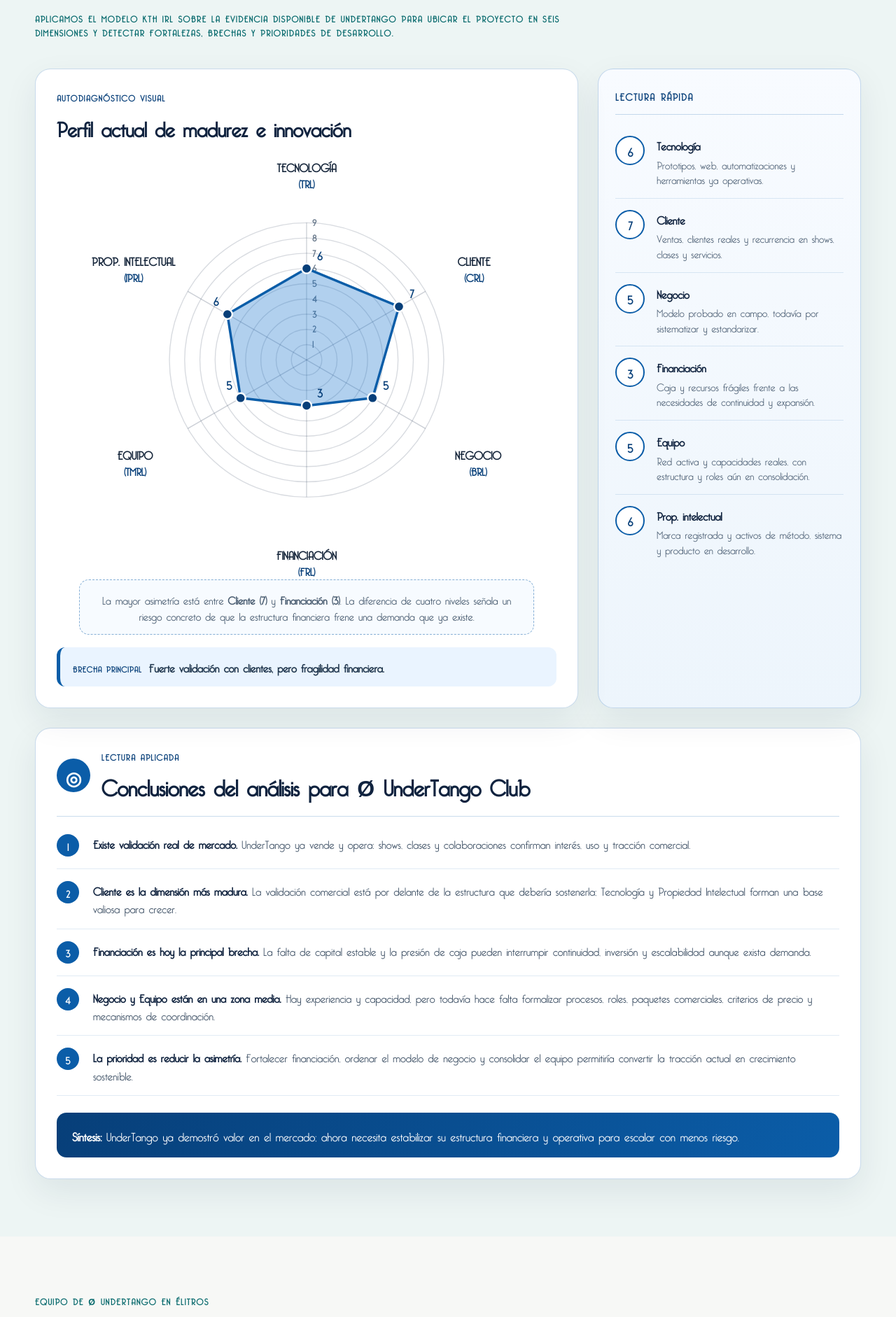
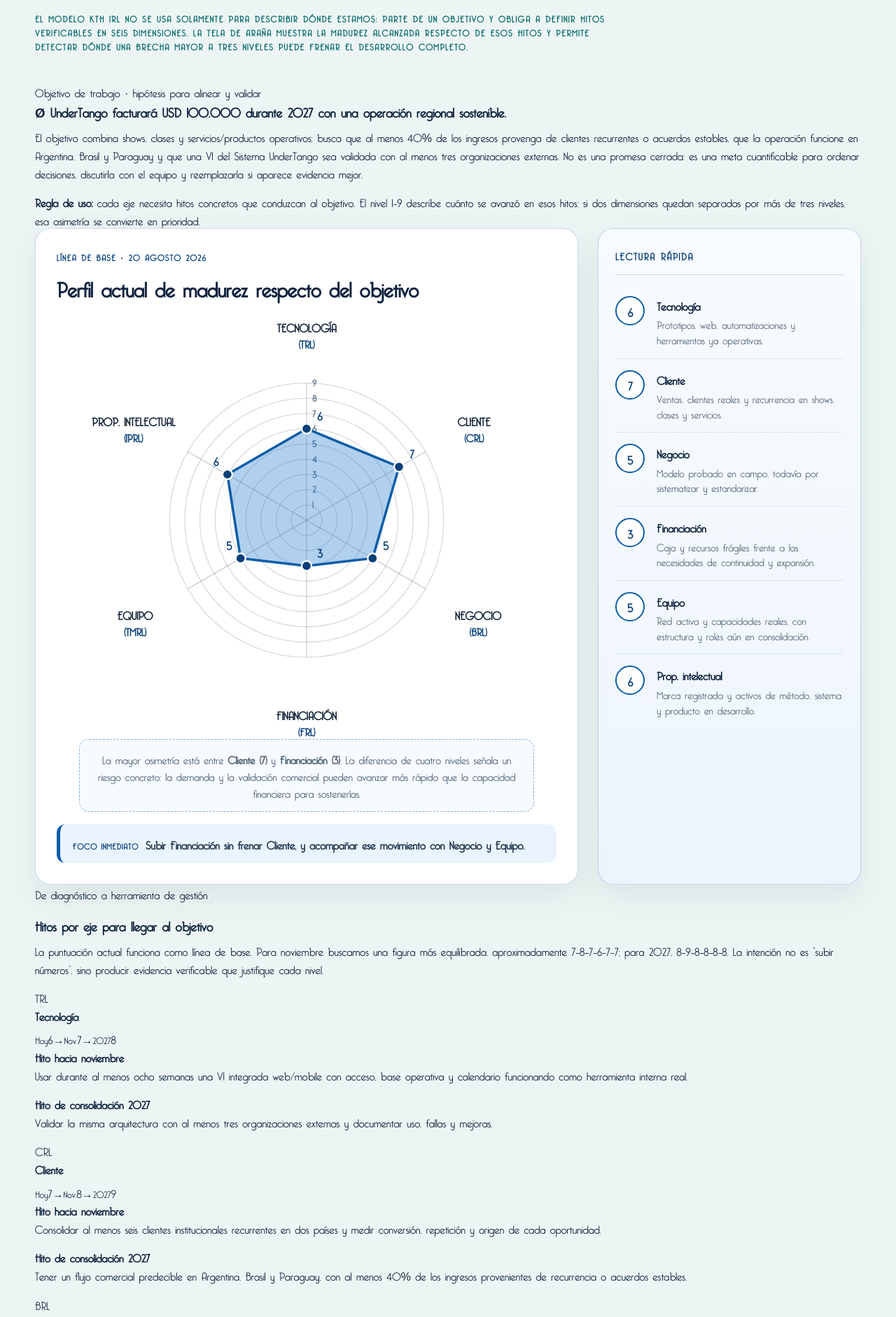
Before and after one commit to O-UnderTango-Club/UnderTangoWEBNextJS, a Next.js app: page /elitros in a window 1280 px wide. Shown: the part 1898-3780 px from the top of the page at 70% size. Built offline with nearby package versions, Linux system fonts and the light colour scheme.

Commit message:
ÉLITROS: convertir KTH IRL en roadmap con objetivo e hitos

```diff
--- a/app/elitros/page.tsx
+++ b/app/elitros/page.tsx
@@ -57,6 +57,75 @@
     title: "Prop. intelectual",
     value: 6,
     summary: "Marca registrada y activos de método, sistema y producto en desarrollo.",
+  },
+] as const;
+
+const roadmapMilestones = [
+  {
+    code: "TRL",
+    title: "Tecnología",
+    current: 6,
+    november: 7,
+    target: 8,
+    novemberMilestone:
+      "Usar durante al menos ocho semanas una V1 integrada web/mobile con acceso, base operativa y calendario funcionando como herramienta interna real.",
+    targetMilestone:
+      "Validar la misma arquitectura con al menos tres organizaciones externas y documentar uso, fallas y mejoras.",
+  },
+  {
+    code: "CRL",
+    title: "Cliente",
+    current: 7,
+    november: 8,
+    target: 9,
+    novemberMilestone:
+      "Consolidar al menos seis clientes institucionales recurrentes en dos países y medir conversión, repetición y origen de cada oportunidad.",
+    targetMilestone:
+      "Tener un flujo comercial predecible en Argentina, Brasil y Paraguay, con al menos 40% de los ingresos provenientes de recurrencia o acuerdos estables.",
+  },
+  {
+    code: "BRL",
+    title: "Negocio",
+    current: 5,
+    november: 7,
+    target: 8,
+    novemberMilestone:
+      "Estandarizar tres ofertas vendibles con precio mínimo, costos, margen, alcance y variables claras; registrar el pipeline comercial en un único sistema.",
+    targetMilestone:
+      "Demostrar economía unitaria positiva y un mecanismo comercial replicable que no dependa exclusivamente de la venta personal del fundador.",
+  },
+  {
+    code: "FRL",
+    title: "Financiación",
+    current: 3,
+    november: 6,
+    target: 8,
+    novemberMilestone:
+      "Operar con flujo de caja semanal, calendario completo de obligaciones y una reserva equivalente a un mes de costos operativos críticos.",
+    targetMilestone:
+      "Sostener tres meses de capital de trabajo y dejar de utilizar deuda de emergencia para financiar la operación cotidiana.",
+  },
+  {
+    code: "TMRL",
+    title: "Equipo",
+    current: 5,
+    november: 7,
+    target: 8,
+    novemberMilestone:
+      "Definir roles, responsables y suplencias del núcleo Pablo–Ale–Maxi y de la producción artística, con una rutina de coordinación y reglas de remuneración documentadas.",
+    targetMilestone:
+      "Lograr que las operaciones críticas puedan ejecutarse con procesos documentados, responsables claros y una red estable de reemplazos sin depender de una sola persona.",
+  },
+  {
+    code: "IPRL",
+    title: "Prop. intelectual",
+    current: 6,
+    november: 7,
+    target: 8,
+    novemberMilestone:
+      "Inventariar marca, contenidos, software y método; ordenar titularidad y licencias y realizar una revisión de antecedentes y estrategia de protección del Sistema UnderTango.",
+    targetMilestone:
+      "Aplicar una estrategia de protección y licenciamiento coherente en los mercados prioritarios y convertir los activos diferenciales en acuerdos utilizables comercialmente.",
   },
 ] as const;
 
@@ -156,17 +225,35 @@
         <div className="elitros-shell">
           <div className="elitros-section-heading elitros-class-heading">
             <p>Clase 2 · Madurez de la innovación</p>
-            <h2 id="clase-2-title">De la idea al mercado: diagnóstico de madurez de Ø UnderTango Club</h2>
+            <h2 id="clase-2-title">De la idea al mercado: diagnóstico y hoja de ruta de Ø UnderTango Club</h2>
             <p className="elitros-lede">
-              Aplicamos el modelo KTH IRL sobre la evidencia disponible de UnderTango para ubicar el proyecto en seis
-              dimensiones y detectar fortalezas, brechas y prioridades de desarrollo.
+              El modelo KTH IRL no se usa solamente para describir dónde estamos: parte de un objetivo y obliga a
+              definir hitos verificables en seis dimensiones. La tela de araña muestra la madurez alcanzada respecto de
+              esos hitos y permite detectar dónde una brecha mayor a tres niveles puede frenar el desarrollo completo.
             </p>
+          </div>
+
+          <div className="elitros-objective-card" aria-labelledby="objetivo-kth-title">
+            <div className="elitros-objective-label">Objetivo de trabajo · hipótesis para alinear y validar</div>
+            <h3 id="objetivo-kth-title">Ø UnderTango facturará USD 100.000 durante 2027 con una operación regional sostenible.</h3>
+            <p>
+              El objetivo combina shows, clases y servicios/productos operativos; busca que al menos 40% de los
+              ingresos provenga de clientes recurrentes o acuerdos estables, que la operación funcione en Argentina,
+              Brasil y Paraguay y que una V1 del Sistema UnderTango sea validada con al menos tres organizaciones
+              externas. No es una promesa cerrada: es una meta cuantificable para ordenar decisiones, discutirla con el
+              equipo y reemplazarla si aparece evidencia mejor.
+            </p>
+            <div className="elitros-objective-principle">
+              <strong>Regla de uso:</strong> cada eje necesita hitos concretos que conduzcan al objetivo. El nivel 1–9
+              describe cuánto se avanzó en esos hitos; si dos dimensiones quedan separadas por más de tres niveles,
+              esa asimetría se convierte en prioridad.
+            </div>
           </div>
 
           <div className="elitros-maturity-board">
             <div className="elitros-radar-column">
-              <div className="elitros-visual-label">Autodiagnóstico visual</div>
-              <h3>Perfil actual de madurez e innovación</h3>
+              <div className="elitros-visual-label">Línea de base · 20 agosto 2026</div>
+              <h3>Perfil actual de madurez respecto del objetivo</h3>
 
               <figure className="elitros-radar-figure" aria-labelledby="radar-caption">
                 <svg viewBox="0 0 600 525" role="img" aria-label="Radar KTH IRL de UnderTango Club: Tecnología 6, Cliente 7, Negocio 5, Financiación 3, Equipo 5 y Propiedad Intelectual 6">
@@ -234,14 +321,14 @@
                 </svg>
                 <figcaption id="radar-caption">
                   La mayor asimetría está entre <strong>Cliente (7)</strong> y <strong>Financiación (3)</strong>. La
-                  diferencia de cuatro niveles señala un riesgo concreto de que la estructura financiera frene una
-                  demanda que ya existe.
+                  diferencia de cuatro niveles señala un riesgo concreto: la demanda y la validación comercial pueden
+                  avanzar más rápido que la capacidad financiera para sostenerlas.
                 </figcaption>
               </figure>
 
               <div className="elitros-gap-callout">
-                <span>Brecha principal</span>
-                <strong>Fuerte validación con clientes, pero fragilidad financiera.</strong>
+                <span>Foco inmediato</span>
+                <strong>Subir Financiación sin frenar Cliente, y acompañar ese movimiento con Negocio y Equipo.</strong>
               </div>
             </div>
 
@@ -257,6 +344,52 @@
                 </div>
               ))}
             </aside>
+          </div>
+
+          <div className="elitros-roadmap" aria-labelledby="hitos-title">
+            <div className="elitros-roadmap-heading">
+              <p>De diagnóstico a herramienta de gestión</p>
+              <h3 id="hitos-title">Hitos por eje para llegar al objetivo</h3>
+              <p>
+                La puntuación actual funciona como línea de base. Para noviembre buscamos una figura más equilibrada,
+                aproximadamente 7–8–7–6–7–7; para 2027, 8–9–8–8–8–8. La intención no es “subir números”, sino producir
+                evidencia verificable que justifique cada nivel.
+              </p>
+            </div>
+
+            <div className="elitros-roadmap-grid">
+              {roadmapMilestones.map((milestone) => (
+                <article className="elitros-milestone-card" key={milestone.code}>
+                  <div className="elitros-milestone-top">
+                    <div>
+                      <span>{milestone.code}</span>
+                      <h4>{milestone.title}</h4>
+                    </div>
+                    <div className="elitros-level-path" aria-label={`${milestone.title}: nivel actual ${milestone.current}, objetivo noviembre ${milestone.november}, objetivo 2027 ${milestone.target}`}>
+                      <span><small>Hoy</small>{milestone.current}</span>
+                      <b>→</b>
+                      <span><small>Nov.</small>{milestone.november}</span>
+                      <b>→</b>
+                      <span><small>2027</small>{milestone.target}</span>
+                    </div>
+                  </div>
+                  <div className="elitros-milestone-step">
+                    <strong>Hito hacia noviembre</strong>
+                    <p>{milestone.novemberMilestone}</p>
+                  </div>
+                  <div className="elitros-milestone-step elitros-milestone-target">
+                    <strong>Hito de consolidación 2027</strong>
+                    <p>{milestone.targetMilestone}</p>
+                  </div>
+                </article>
+              ))}
+            </div>
+
+            <div className="elitros-alignment-note">
+              <strong>Trabajo de equipo:</strong> estos hitos quedan deliberadamente abiertos a revisión. Pablo, Ale y
+              Maxi los irán contrastando con evidencia real y usándolos para alinear qué construir, qué vender, qué
+              financiar y qué proteger rumbo a la presentación final de ÉLITROS en noviembre.
+            </div>
           </div>
 
           <div className="elitros-conclusions" aria-labelledby="conclusiones-title">
@@ -280,8 +413,9 @@
             </div>
 
             <div className="elitros-synthesis">
-              <strong>Síntesis:</strong> UnderTango ya demostró valor en el mercado; ahora necesita estabilizar su
-              estructura financiera y operativa para escalar con menos riesgo.
+              <strong>Síntesis:</strong> UnderTango ya demostró valor en el mercado. El trabajo de esta herramienta es
+              convertir ese valor en una secuencia de hitos coordinados para que cliente, tecnología, negocio,
+              financiación, equipo y propiedad intelectual maduren sin dejar brechas que bloqueen el crecimiento.
             </div>
           </div>
         </div>
@@ -347,8 +481,9 @@
         <div className="elitros-shell">
           <p>Ø UnderTango · Aprendizaje aplicado · ÉLITROS 2026</p>
           <p className="elitros-disclaimer">
-            El experimento de red y app es un prototipo de UnderTango para explorar colaboración y aprendizaje; no es
-            un producto oficial del programa ÉLITROS.
+            Los niveles KTH IRL mostrados son una hipótesis de trabajo interna para orientar decisiones y evidencia; no
+            constituyen una certificación oficial del modelo. El experimento de red y app es un prototipo de UnderTango
+            para explorar colaboración y aprendizaje y no es un producto oficial del programa ÉLITROS.
           </p>
         </div>
       </footer>
```
